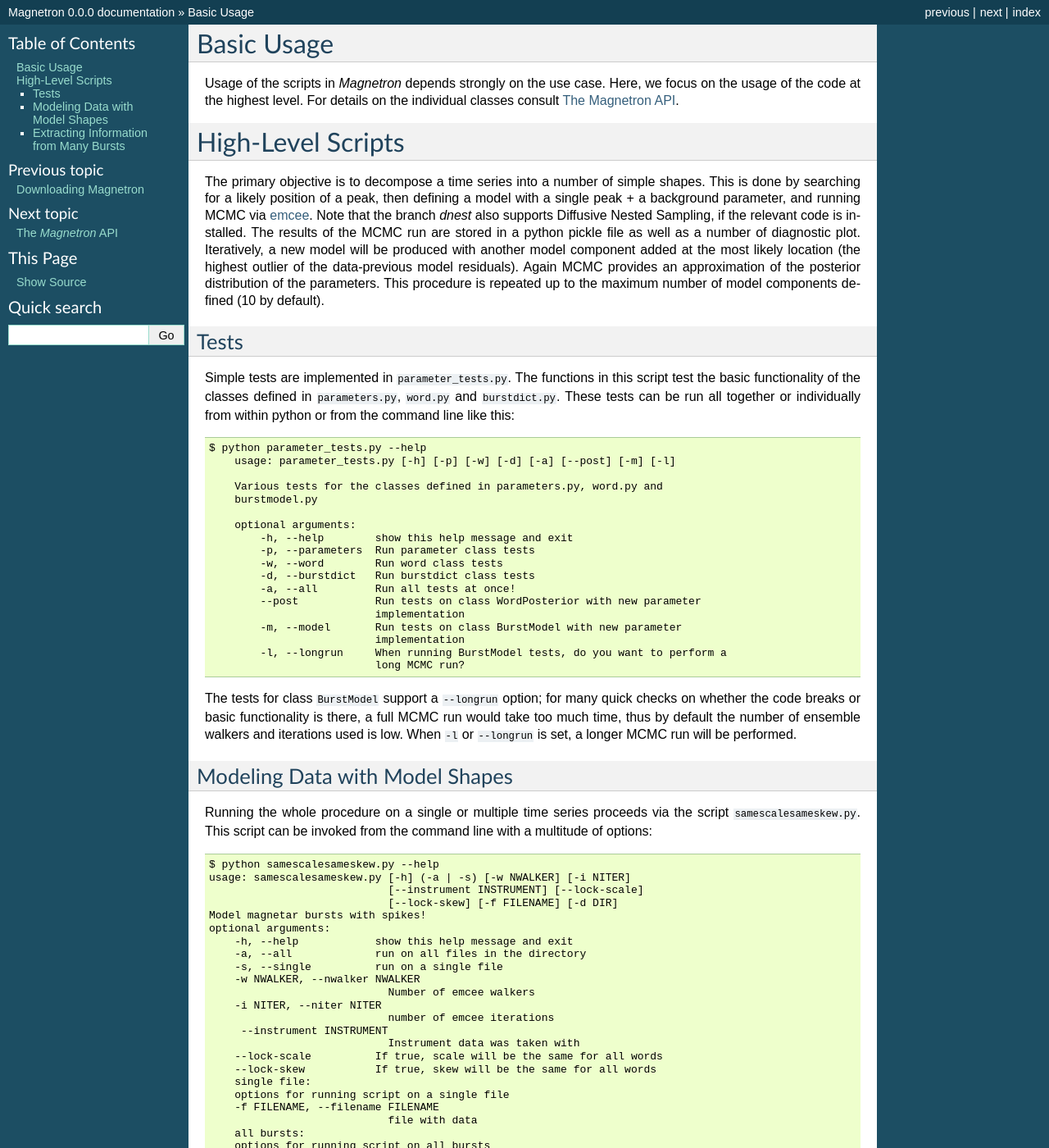
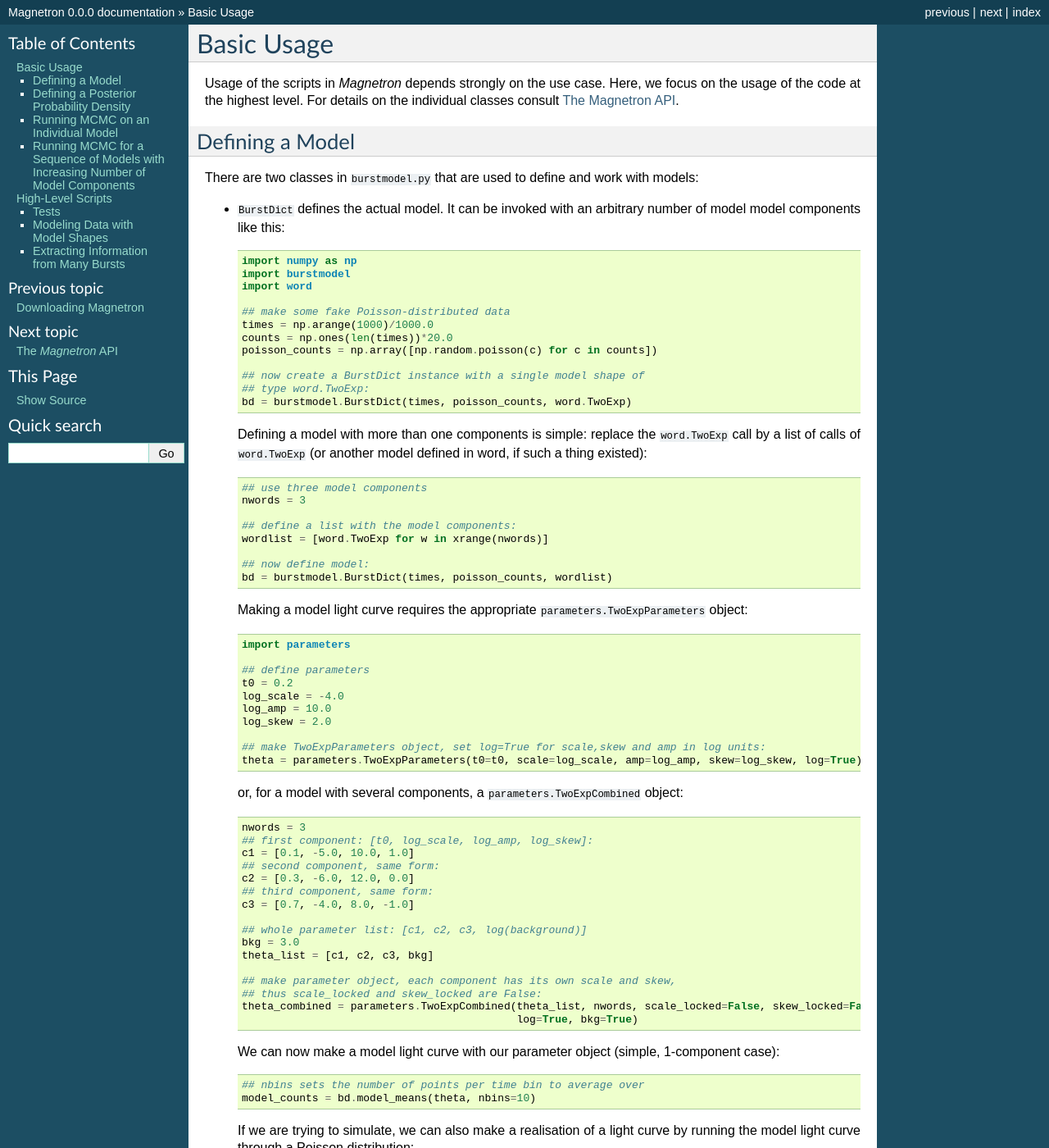
Before and after one commit to dhuppenkothen/magnetron_old, a Sphinx documentation site: the page built from sphinx/basic_usage.rst, in a window 1280 px wide and 1400 px high. Shown: the whole window at 82% size. Built offline with Sphinx 7.4.7, drawn with Linux system fonts in a browser that asks for light colours; some of the changed text lies outside the part shown.

Commit message:
Added some basic information on classes in burstmodel.py

```diff
--- a/sphinx/basic_usage.rst
+++ b/sphinx/basic_usage.rst
@@ -5,6 +5,143 @@ Basic Usage
 
 Usage of the scripts in *Magnetron* depends strongly on the use case. Here, we focus on the
 usage of the code at the highest level. For details on the individual classes consult :doc:`api`.
+
+
+
+Defining a Model
+-----------------
+
+There are two classes in ``burstmodel.py`` that are used to define and work with models:
+
+* ``BurstDict`` defines the actual model. It can be invoked with an arbitrary number of model
+  model components like this::
+
+    import numpy as np
+    import burstmodel
+    import word
+
+    ## make some fake Poisson-distributed data
+    times = np.arange(1000)/1000.0
+    counts = np.ones(len(times))*20.0
+    poisson_counts = np.array([np.random.poisson(c) for c in counts])
+
+    ## now create a BurstDict instance with a single model shape of
+    ## type word.TwoExp:
+    bd = burstmodel.BurstDict(times, poisson_counts, word.TwoExp)
+
+
+  Defining a model with more than one components is simple: replace the :code:`word.TwoExp`
+  call by a list of calls of :code:`word.TwoExp` (or another model defined in word, if such
+  a thing existed)::
+
+    ## use three model components
+    nwords = 3
+
+    ## define a list with the model components:
+    wordlist = [word.TwoExp for w in xrange(nwords)]
+
+    ## now define model:
+    bd = burstmodel.BurstDict(times, poisson_counts, wordlist)
+
+  Making a model light curve requires the appropriate :code:`parameters.TwoExpParameters` object::
+
+    import parameters
+
+    ## define parameters
+    t0 = 0.2
+    log_scale = -4.0
+    log_amp = 10.0
+    log_skew = 2.0
+
+    ## make TwoExpParameters object, set log=True for scale,skew and amp in log units:
+    theta = parameters.TwoExpParameters(t0=t0, scale=log_scale, amp=log_amp, skew=log_skew, log=True)
+
+  or, for a model with several components, a :code:`parameters.TwoExpCombined` object::
+
+    nwords = 3
+    ## first component: [t0, log_scale, log_amp, log_skew]:
+    c1 = [0.1, -5.0, 10.0, 1.0]
+    ## second component, same form:
+    c2 = [0.3, -6.0, 12.0, 0.0]
+    ## third component, same form:
+    c3 = [0.7, -4.0, 8.0, -1.0]
+
+    ## whole parameter list: [c1, c2, c3, log(background)]
+    bkg = 3.0
+    theta_list = [c1, c2, c3, bkg]
+
+    ## make parameter object, each component has its own scale and skew,
+    ## thus scale_locked and skew_locked are False:
+    theta_combined = parameters.TwoExpCombined(theta_list, nwords, scale_locked=False, skew_locked=False,
+                                               log=True, bkg=True)
+
+
+  We can now make a model light curve with our parameter object (simple, 1-component case)::
+
+    ## nbins sets the number of points per time bin to average over
+    model_counts = bd.model_means(theta, nbins=10)
+
+  If we are trying to simulate, we can also make a realisation of a light curve by running the
+  model light curve through a Poisson distribution::
+
+    poisson_model_counts = bd.poissonify(theta)
+
+  or we can plot the model to file::
+
+    bd.plot_model(theta, plotname="myplot")
+
+  If you have a second parameter set that you want to overplot, e.g. the posterior maximum from
+  an MCMC run, you can do it like this::
+
+    bd.plot_model(theta, postmax=other_theta, plotname="myplot")
+
+  but you are advised to plot results from an MCMC run using the :code:`BurstModel`` method
+  :code:`plot_results`.
+
+
+* ``BurstModel`` is a high-level class that can run MCMC on a model and do stuff with the results.
+  Invoking it is simple::
+
+    import numpy as np
+    import burstmodel
+    import word
+    import parameters
+
+    ## make some Poisson data
+    times = np.arange(1000)/1000.0
+    counts = np.ones(len(times))*20.0
+    poisson_counts = np.array([np.random.poisson(c) for c in counts])
+
+    ## make an instance of BurstModel
+    bm = burstmodel.BurstModel(times, poisson_counts)
+
+  To run MCMC, define a :code:`BurstDict` instance as above, and then call
+  :code:`BurstModel.mcmc` on it::
+
+    nwords = 3
+    bd = burstmodel.BurstDict(times, poisson_counts, [word.TwoExp for w in xrange(nwords)])
+
+
+
+
+Defining a Posterior Probability Density
+-----------------------------------------
+
+
+
+Running MCMC on an Individual Model
+-----------------------------------
+
+
+
+Running MCMC for a Sequence of Models with Increasing Number of Model Components
+-----------------------------------------------------------------------------------
+
+
+
+
+
+
 
 
 High-Level Scripts
```
